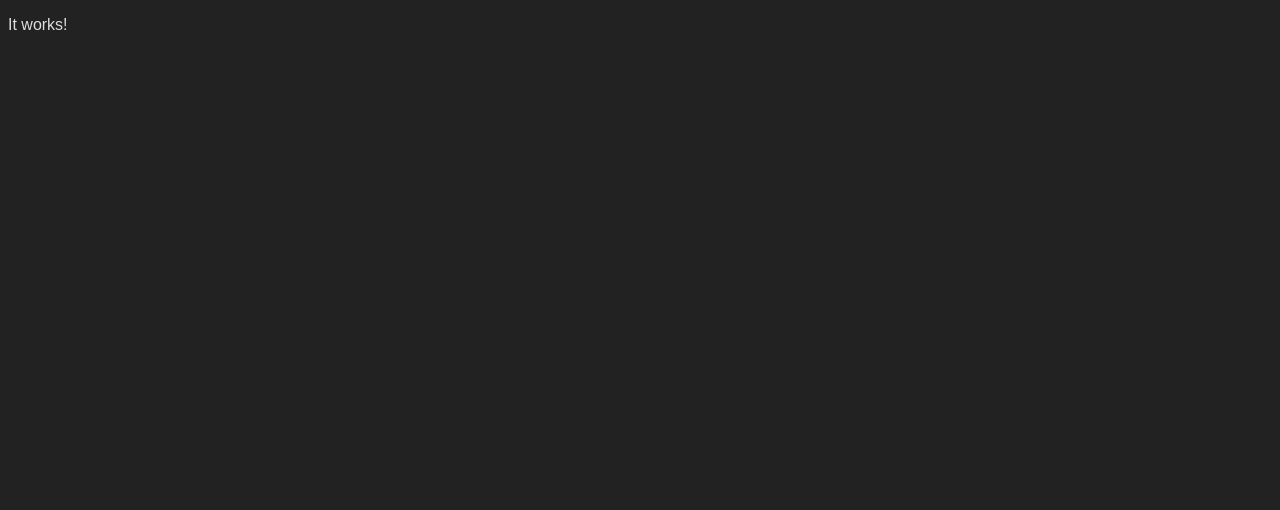
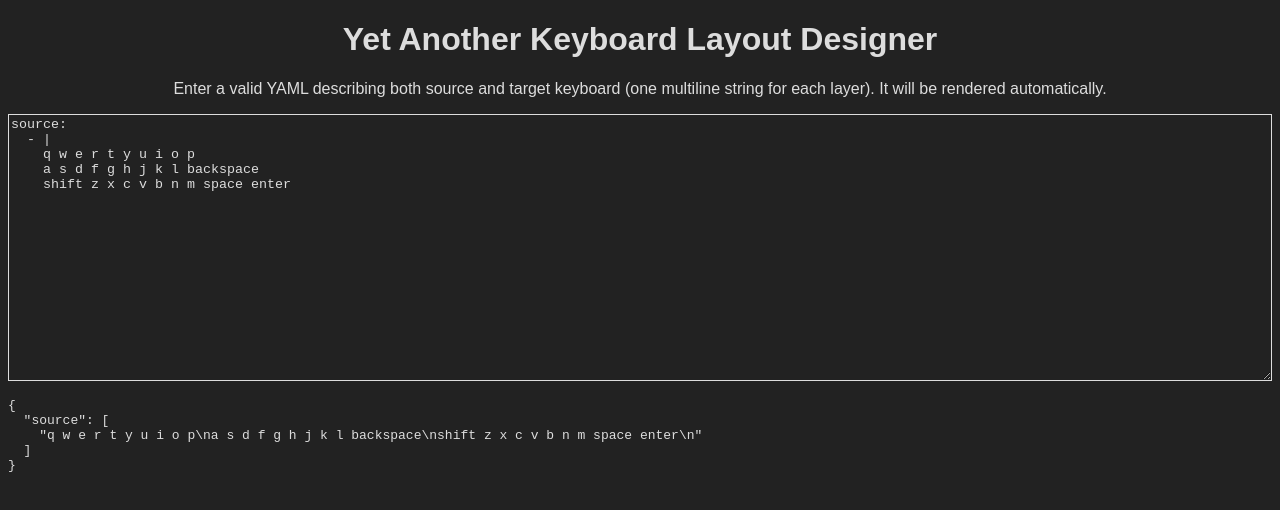
Before and after one commit to jmpbne/keeblayout, a React (Vite) app: page / in a window 1280 px wide. Shown: the top 510 px of the page. Built offline with nearby package versions, Linux system fonts and the light colour scheme.

Commit message:
Parse and validate YAML data

```diff
--- a/package.json
+++ b/package.json
@@ -9,6 +9,8 @@
     "preview": "vite preview"
   },
   "dependencies": {
+    "ajv": "^8.11.2",
+    "js-yaml": "^4.1.0",
     "react": "^18.2.0",
     "react-dom": "^18.2.0"
   },
--- a/src/App.jsx
+++ b/src/App.jsx
@@ -1,3 +1,43 @@
+import { useEffect, useState } from "react";
+
+import { parse } from "./core";
+
+const defaultState = `source:
+  - |
+    q w e r t y u i o p
+    a s d f g h j k l backspace
+    shift z x c v b n m space enter`;
+
 export default function App() {
-  return <p>It works!</p>;
+  const [state, setState] = useState({
+    raw: "",
+    result: {},
+  });
+
+  function updateState(data) {
+    setState({
+      raw: data,
+      result: parse(data),
+    });
+  }
+
+  useEffect(() => {
+    updateState(defaultState);
+  }, []);
+
+  return (
+    <>
+      <h1>Yet Another Keyboard Layout Designer</h1>
+      <p>
+        Enter a valid YAML describing both source and target keyboard (one
+        multiline string for each layer). It will be rendered automatically.
+      </p>
+      <textarea
+        defaultValue={state.raw}
+        onChange={(e) => updateState(e.target.value)}
+        spellCheck={false}
+      ></textarea>
+      <pre>{JSON.stringify(state.result, null, 2)}</pre>
+    </>
+  );
 }
--- /dev/null
+++ b/src/core.js
@@ -0,0 +1,36 @@
+import Ajv from "ajv";
+import { load } from "js-yaml";
+
+const schema = {
+  type: "object",
+  properties: {
+    source: {
+      type: "array",
+      items: {
+        type: "string",
+      },
+      minItems: 1,
+    },
+    target: {
+      type: "array",
+      items: {
+        type: "string",
+      },
+      minItems: 1,
+    },
+  },
+  required: ["source"], // target is optional on purpose
+};
+
+export function parse(yaml) {
+  const validate = new Ajv().compile(schema);
+
+  const json = load(yaml);
+  const valid = validate(json);
+
+  if (!valid) {
+    return { errors: validate.errors };
+  }
+
+  return json;
+}
--- a/src/main.css
+++ b/src/main.css
@@ -3,3 +3,21 @@ body {
   color: #ddd;
   font-family: sans-serif;
 }
+
+h1 {
+  text-align: center;
+}
+
+p {
+  text-align: center;
+}
+
+textarea {
+  appearance: none;
+  background-color: #222;
+  border: 1px solid #ddd;
+  box-sizing: border-box;
+  color: #ddd;
+  height: 20em;
+  width: 100%;
+}
```
Also changed, not shown: 1 other file (tests, documents, lock files or other folders).
